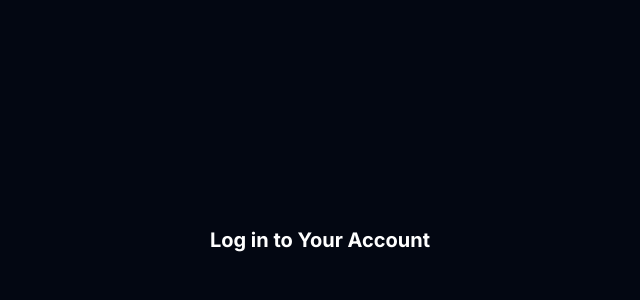
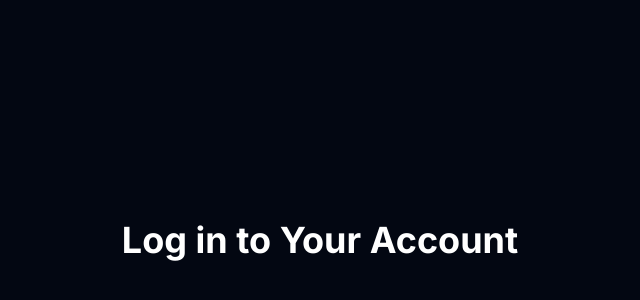
Before and after one commit to meguila/pocket_heist, a Next.js app: page /login in a window 1280 px wide. Shown: the part 160-460 px from the top of the page, without its empty margins (320-960 px from the left). Built offline with nearby package versions, Linux system fonts and the light colour scheme.

Commit message:
configure hooks and file tool-uses

```diff
--- a/app/(public)/login/page.tsx
+++ b/app/(public)/login/page.tsx
@@ -2,7 +2,7 @@ export default function SignupPage() {
   return (
     <div className="center-content">
       <div className="page-content">
-        <h2 className="form-title">Log in to Your Account</h2>
+        <h1 className="form-title">Log in to Your Account</h1>
       </div>
     </div>
   )
--- /dev/null
+++ b/tool-use.json
@@ -0,0 +1,7 @@
+// 2026-02-18 10:30:37
+{
+    "file_path":  "C:\\Develop\\01_Devs\\05_Sandbox\\pocket_heist\\app\\(public)\\login\\page.tsx",
+    "old_string":  "        \u003ch2 className=\"form-title\"\u003eLog in to Your Account\u003c/h2\u003e",
+    "new_string":  "        \u003ch1 className=\"form-title\"\u003eLog in to Your Account\u003c/h1\u003e",
+    "replace_all":  false
+}
```
Also changed, not shown: .claude/settings.local.json.
